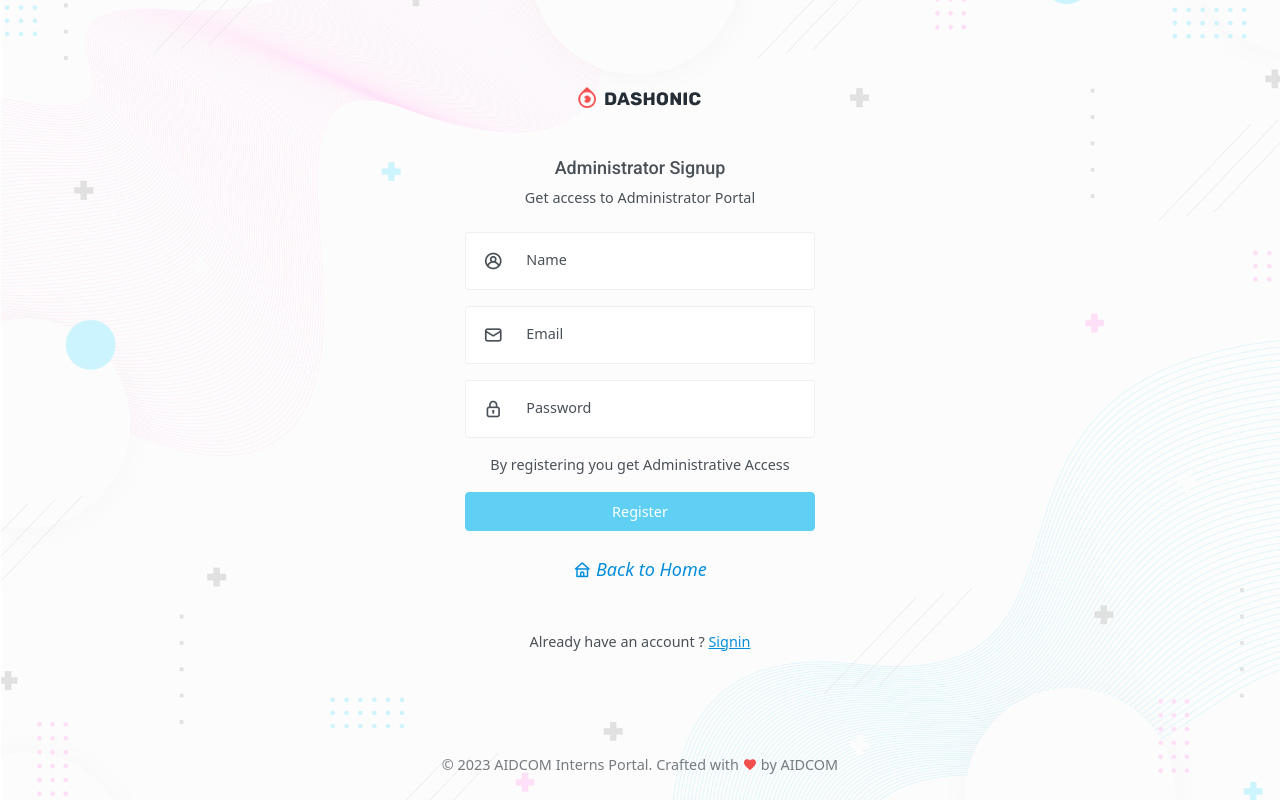
After one commit to aidcom5894/grc_interns, a CodeIgniter app: page /grc_interns/admin_signup in a window 1280 px wide. The commit adds this page. Run offline with CodeIgniter, Linux system fonts and the light colour scheme.

Commit message:
updated new changes in ui and configuraton file

```diff
--- a/application/config/routes.php
+++ b/application/config/routes.php
@@ -52,3 +52,6 @@ defined('BASEPATH') OR exit('No direct script access allowed');
 $route['default_controller'] = 'welcome';
 $route['404_override'] = 'DefaultErrorController';
 $route['translate_uri_dashes'] = FALSE;
+
+// UI Controllers
+$route['admin_signup'] = 'UI_Controllers/loadAdminSignup';
--- /dev/null
+++ b/application/controllers/UI_Controllers.php
@@ -0,0 +1,23 @@
+<?php
+
+defined('BASEPATH') OR exit ('no direct script access allowed');
+
+/**
+ *
+ */
+class UI_Controllers extends CI_Controller
+{
+
+	function __construct()
+	{
+		parent::__construct();
+	}
+
+	public function loadAdminSignup()
+	{
+		$this->load->view('onboarding/administrator/administrator_signup');
+	}
+}
+
+
+?>
--- a/application/views/master_content/alt_pageNavbar.php
+++ b/application/views/master_content/alt_pageNavbar.php
@@ -192,7 +192,7 @@ About
 <ul class="sub_menu">
 
 <li class="menu-item nav-item">
-<a href="#" class="nav_link"><span class="text-link">Administrator</span></a>
+<a href="<?php echo base_url('admin_signup'); ?>" class="nav_link"><span class="text-link">Administrator</span></a>
 </li>
 
 <li class="menu-item nav-item">
--- a/application/views/master_content/ui_navbar.php
+++ b/application/views/master_content/ui_navbar.php
@@ -133,7 +133,7 @@ About
 <ul class="sub_menu">
 
 <li class="menu-item nav-item">
-<a href="#" class="nav_link"><span class="text-link">Administrator</span></a>
+<a href="<?php echo base_url('admin_signup'); ?>" class="nav_link"><span class="text-link">Administrator</span></a>
 </li>
 
 <li class="menu-item nav-item">
--- /dev/null
+++ b/application/views/onboarding/administrator/administrator_signup.php
@@ -0,0 +1,112 @@
+
+<!doctype html>
+<html lang="en">
+
+<head>
+
+<meta charset="utf-8" />
+<title>Administrator | Signup</title>
+<meta name="viewport" content="width=device-width, initial-scale=1.0">
+<meta content="Premium Multipurpose Admin & Dashboard Template" name="description" />
+<meta content="Pichforest" name="author" />
+<!-- App favicon -->
+<link rel="shortcut icon" href="<?php echo base_url(); ?>modules/dashboard/assets/images/favicon.ico">
+
+<!-- Bootstrap Css -->
+<link href="<?php echo base_url(); ?>modules/dashboard/assets/css/bootstrap.min.css" id="bootstrap-style" rel="stylesheet" type="text/css" />
+<!-- Icons Css -->
+<link href="<?php echo base_url(); ?>modules/dashboard/assets/css/icons.min.css" rel="stylesheet" type="text/css" />
+<!-- App Css-->
+<link href="<?php echo base_url(); ?>modules/dashboard/assets/css/app.min.css" id="app-style" rel="stylesheet" type="text/css" />
+
+</head>
+
+
+<body>
+
+<!-- <body data-layout="horizontal"> -->
+
+<div class="authentication-bg min-vh-100">
+<div class="bg-overlay bg-white"></div>
+<div class="container">
+<div class="d-flex flex-column min-vh-100 px-3 pt-4">
+<div class="row justify-content-center my-auto">
+<div class="col-md-8 col-lg-6 col-xl-4">
+<div class="text-center py-5">
+<div class="mb-4 mb-md-5">
+<a href="index.html" class="d-block auth-logo">
+<img src="<?php echo base_url(); ?>modules/dashboard/assets/images/logo-dark.png" alt="" height="22" class="auth-logo-dark">
+<img src="<?php echo base_url(); ?>modules/dashboard/assets/images/logo-light.png" alt="" height="22" class="auth-logo-light">
+</a>
+</div>
+<div class="mb-4">
+<h5 class="">Administrator Signup</h5>
+<p>Get access to Administrator Portal</p>
+</div>
+
+
+<form>
+<div class="form-floating form-floating-custom mb-3">
+<input type="text" class="form-control" id="input-name" placeholder="Enter Username">
+<label for="input-email">Name</label>
+<div class="form-floating-icon">
+<i class="uil uil-user-circle"></i>
+</div>
+</div>
+<div class="form-floating form-floating-custom mb-3">
+<input type="email" class="form-control" id="input-username" placeholder="Enter Email">
+<label for="input-username">Email</label>
+<div class="form-floating-icon">
+<i class="uil uil-envelope-alt"></i>
+</div>
+</div>
+<div class="form-floating form-floating-custom mb-3">
+<input type="password" class="form-control" id="floatingPassword" placeholder="Enter Password">
+<label for="floatingPassword">Password</label>
+<div class="form-floating-icon">
+<i class="uil uil-padlock"></i>
+</div>
+</div>
+
+<div class="text-start">
+<p style="text-align:center;">By registering you get Administrative Access</p>
+</div>
+
+<div class="mt-3">
+<button class="btn btn-info w-100" type="submit">Register</button>
+</div>
+</form><!-- end form -->
+
+<div class="cotainer" style="margin-top: 25px;"></div>
+<a href="<?php echo base_url(); ?>"><i class="uil-home mx-auto" style="font-size: 18px; text-decoration: none;"> <span style="font-size: 18px;">Back to Home</span></i></a>
+
+
+
+<div class="mt-5 text-center">
+<p>Already have an account ? <a href="auth-signin-basic.html" class="fw-medium text-decoration-underline"> Signin </a></p>
+</div>
+</div>
+</div><!-- end col -->
+</div><!-- end row -->
+
+<div class="row">
+<div class="col-lg-12">
+<div class="text-center text-muted p-4">
+<p class="mb-0">&copy; <?php echo date('Y'); ?> AIDCOM Interns Portal. Crafted with <i class="mdi mdi-heart text-danger"></i> by AIDCOM</p>
+</div>
+</div>
+</div>
+
+</div>
+</div><!-- end container -->
+</div>
+<!-- end authentication section -->
+
+<!-- JAVASCRIPT -->
+<script src="<?php echo base_url(); ?>modules/dashboard/assets/libs/bootstrap/js/bootstrap.bundle.min.js"></script>
+<script src="<?php echo base_url(); ?>modules/dashboard/assets/libs/metismenujs/metismenujs.min.js"></script>
+<script src="<?php echo base_url(); ?>modules/dashboard/assets/libs/simplebar/simplebar.min.js"></script>
+<script src="<?php echo base_url(); ?>modules/dashboard/assets/libs/feather-icons/feather.min.js"></script>
+
+</body>
+</html>
```
